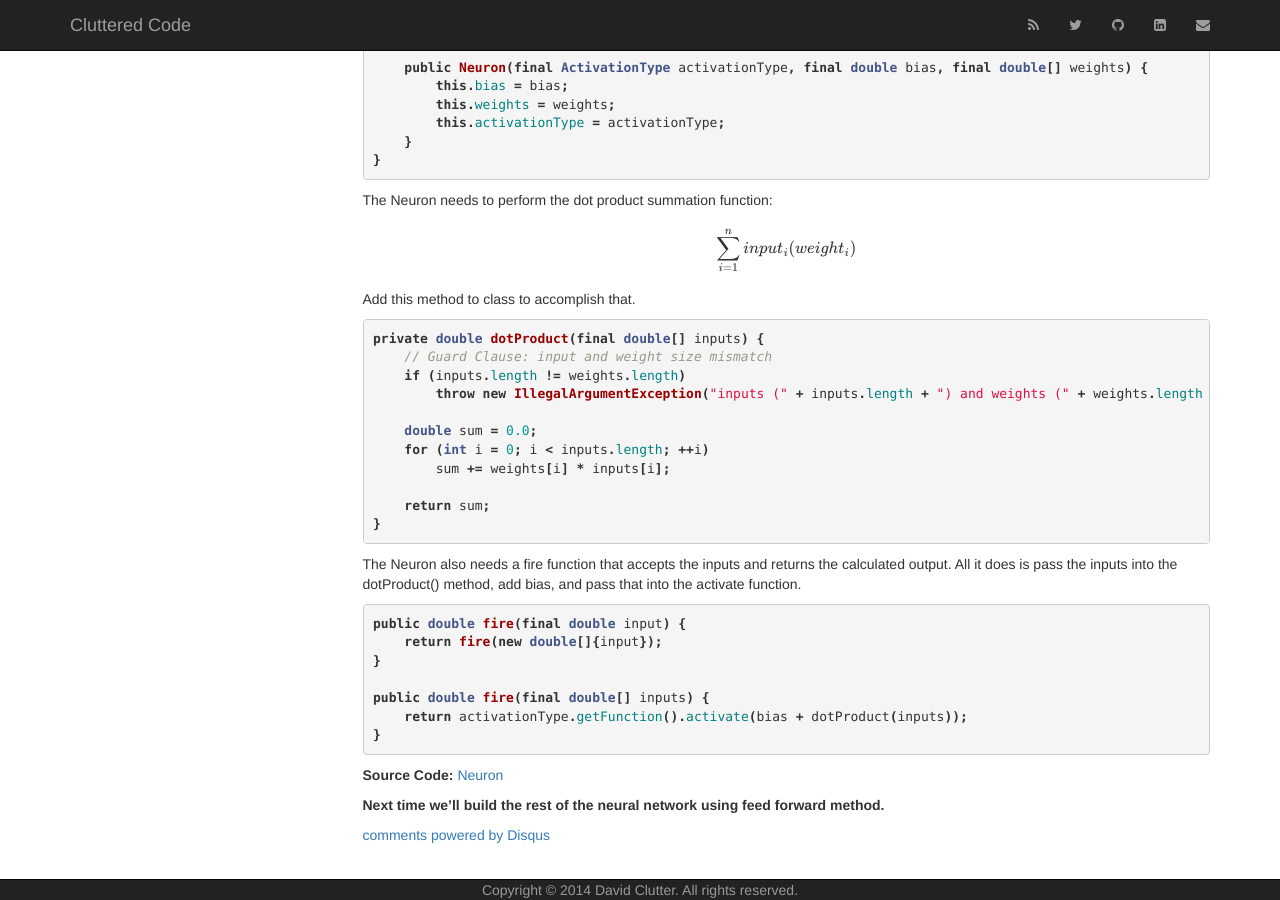
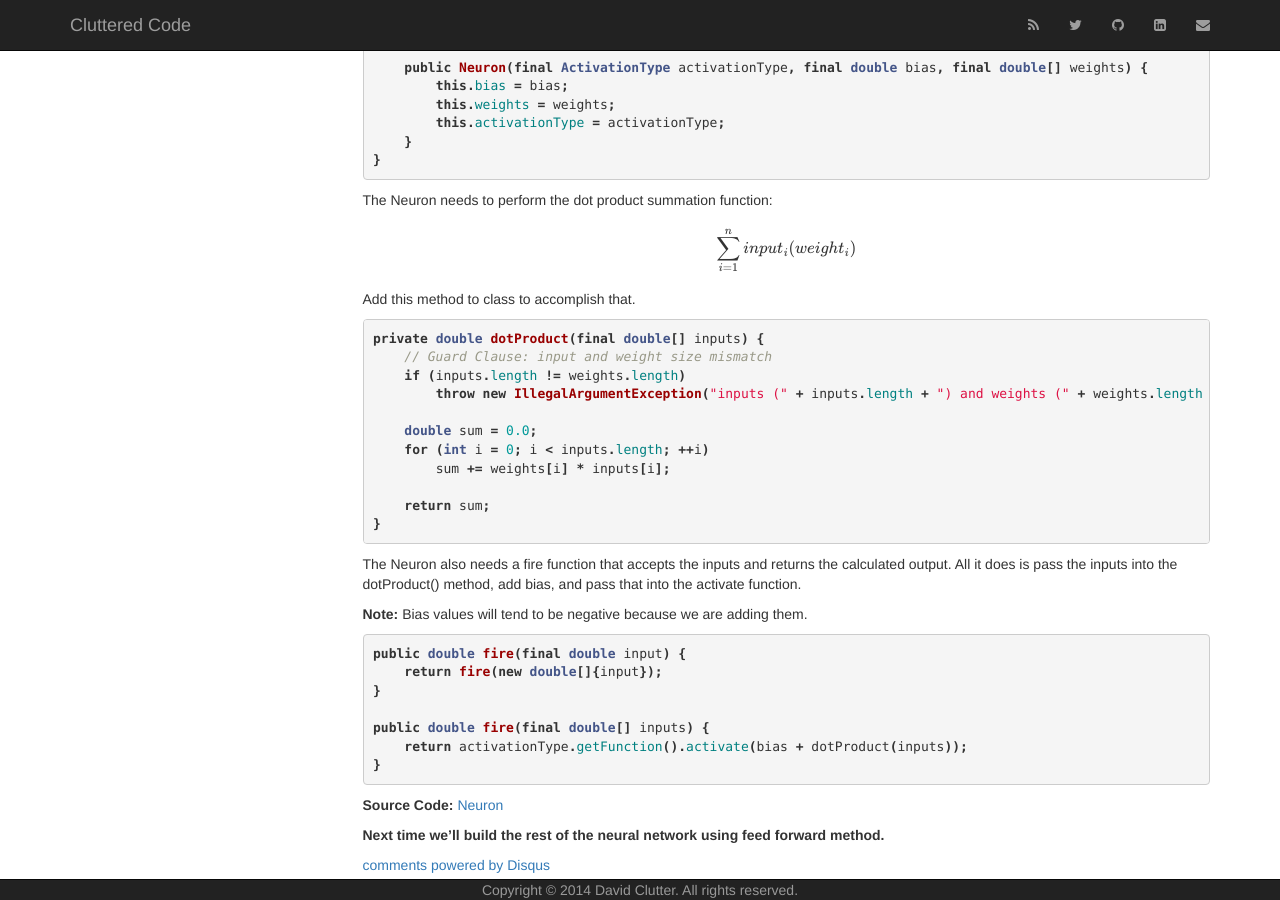
Before and after one commit to cluttered-code/cluttered-code.github.io, a Jekyll site: the page built from _posts/2014-06-26-coding-neurons.md, in a window 1280 px wide and 900 px high, scrolled down 2861 px. Built offline with Jekyll 4.4.1, drawn with Linux system fonts in a browser that asks for light colours; nearby versions of some CDN libraries; formulas are drawn with MathJax 3; comment, search, counter and statistics services are not loaded.

Commit message:
add note about negative bias

```diff
--- a/_posts/2014-06-26-coding-neurons.md
+++ b/_posts/2014-06-26-coding-neurons.md
@@ -185,6 +185,8 @@ private double dotProduct(final double[] inputs) {
 The Neuron also needs a fire function that accepts the inputs and returns the calculated output.
 All it does is pass the inputs into the dotProduct() method, add bias, and pass that into the activate function.
 
+**Note:** Bias values will tend to be negative because we are adding them.
+
 {% highlight java %}
 public double fire(final double input) {
     return fire(new double[]{input});
```
